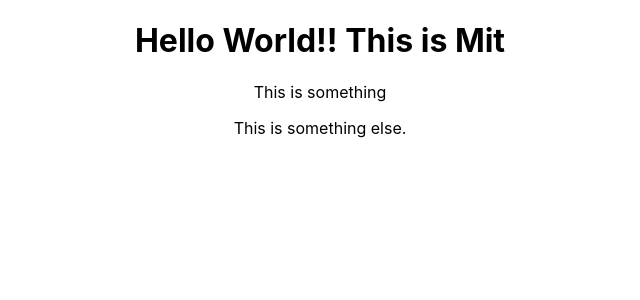
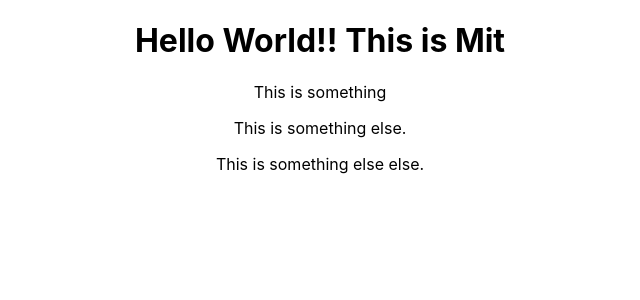
Before and after one commit to mitatmango/github-action-demo, a React (Create React App) app: page / in a window 1280 px wide. Shown: the top 300 px of the page, without its empty margins (320-960 px from the left). Built offline with nearby package versions, Linux system fonts and the light colour scheme.

Commit message:
update message

```diff
--- a/src/App.js
+++ b/src/App.js
@@ -6,6 +6,7 @@ function App() {
       <h1>Hello World!! This is Mit</h1>
       <p>This is something</p>
       <p>This is something else.</p>
+      <p>This is something else else.</p>
     </div>
   );
 }
```
